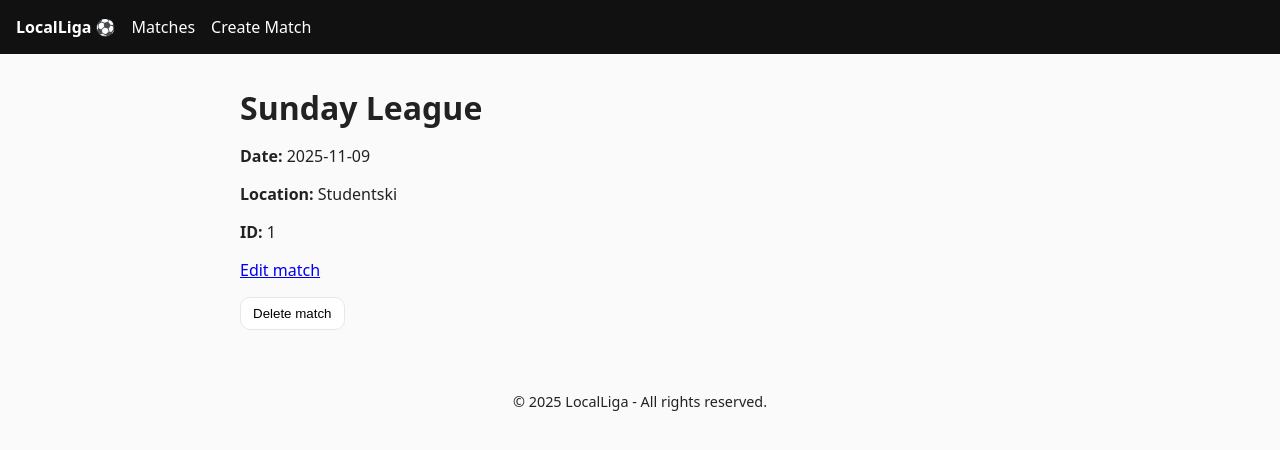
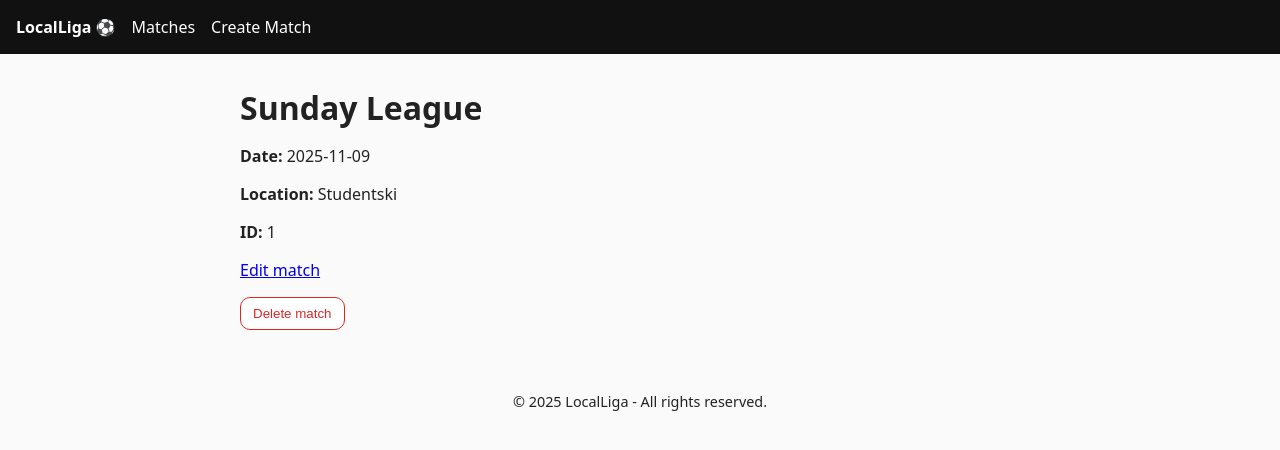
Before and after one commit to GeorgiApostolov/LocalLiga, a React (Vite) app: page /matches/1 in a window 1280 px wide. Shown: the top 450 px of the page. Built offline with nearby package versions, Linux system fonts and the light colour scheme.

Commit message:
add basic danger style for delete button

```diff
--- a/src/pages/MatchDetails.jsx
+++ b/src/pages/MatchDetails.jsx
@@ -43,7 +43,9 @@ function MatchDetails({ matches, onDeleteMatch }) {
       <Link to={`/matches/${matchId}/edit`}>Edit match</Link>
 
       <div style={{ marginTop: "1rem" }}>
-        <button onClick={handleDelete}>Delete match</button>
+        <button className="danger" onClick={handleDelete}>
+          Delete match
+        </button>
       </div>
     </main>
   );
--- a/src/styles/global.css
+++ b/src/styles/global.css
@@ -79,3 +79,13 @@ section {
 .actions {
   margin-top: 0.5rem;
 }
+
+button.danger {
+  border-color: #dc2626;
+  color: #dc2626;
+}
+
+button.danger:hover {
+  background: #dc2626;
+  color: #fff;
+}
```
